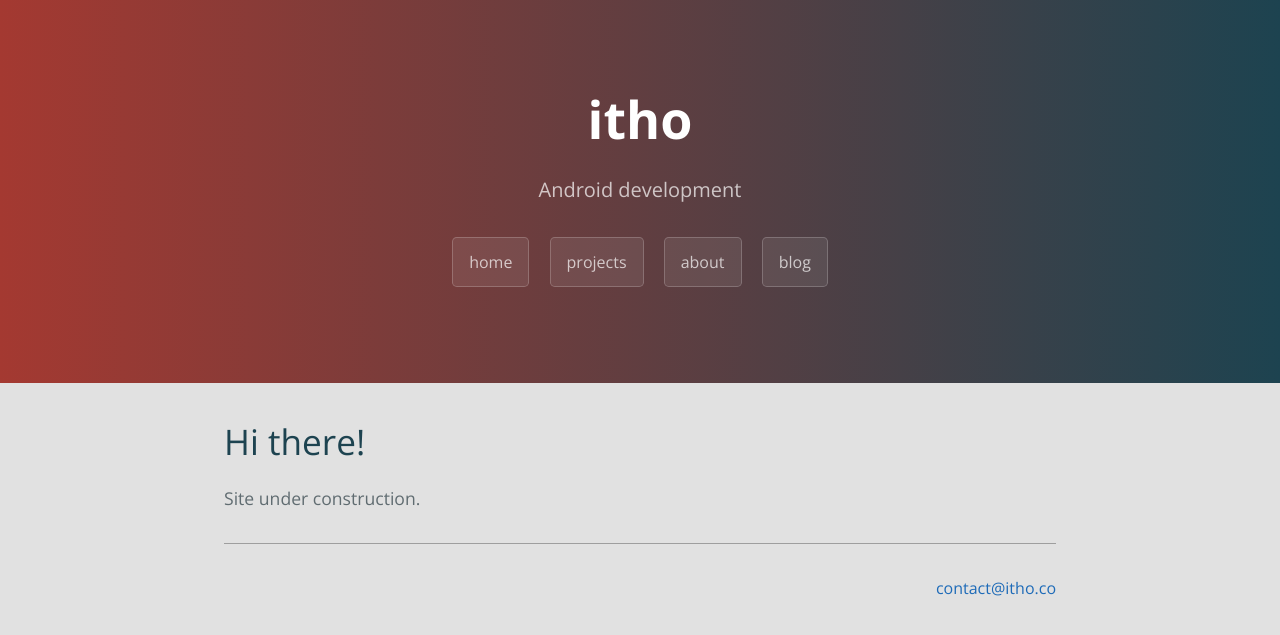
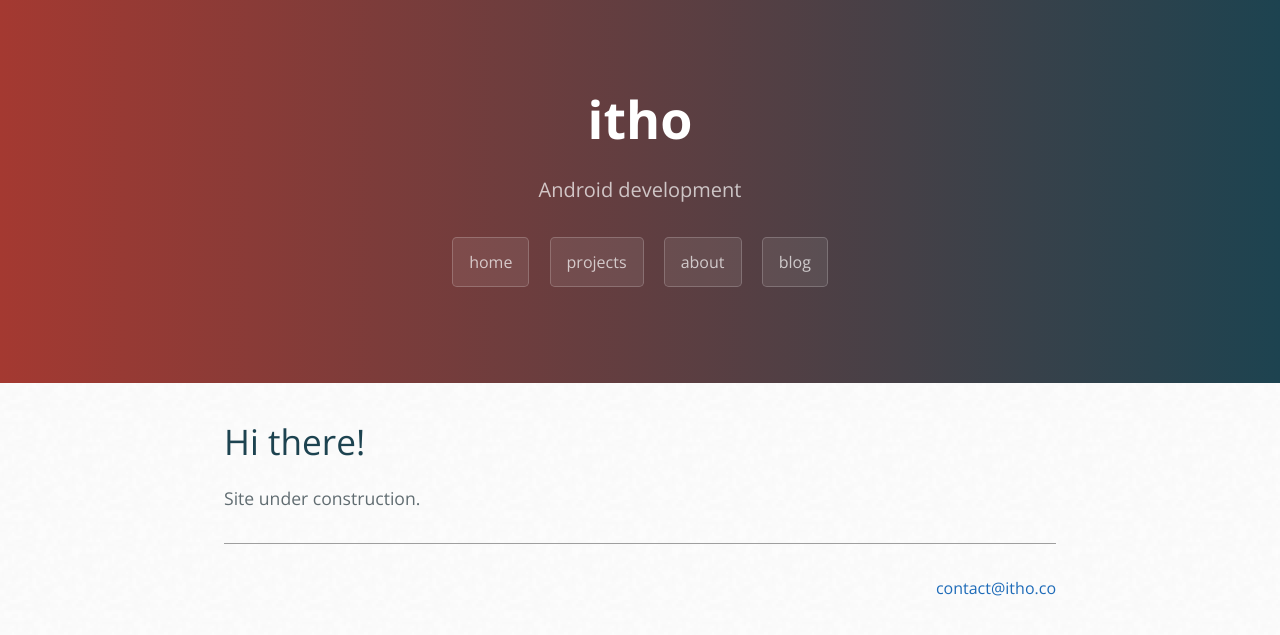
Before and after one commit to itho/itho.github.io, a Jekyll site: the page built from index.html, in a window 1280 px wide. Shown: the top 635 px of the page. Built offline with Jekyll 4.4.1, drawn with Linux system fonts in a browser that asks for light colours; some web fonts are replaced; the list of posts is cut into pages by our own code.

Commit message:
Update cayman.css

```diff
--- a/resources/css/cayman.css
+++ b/resources/css/cayman.css
@@ -8,7 +8,8 @@ body {
   font-size: 16px;
   line-height: 1.5;
   color: #606c71;
-  background: #e1e1e1; }
+  background: #e1e1e1;
+  background: url(/resources/images/theme/cream_dust_@2X.png) repeat 0 0; }
 
 a {
   color: #1e6bb8;
```
